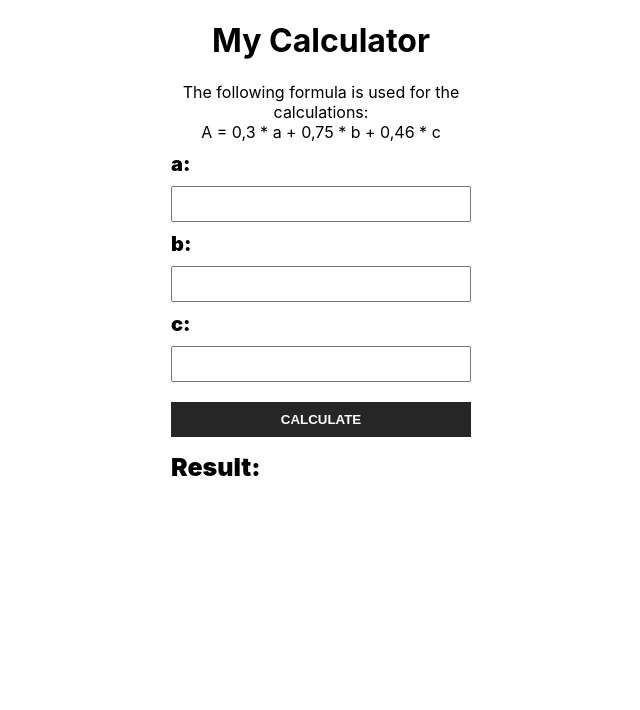
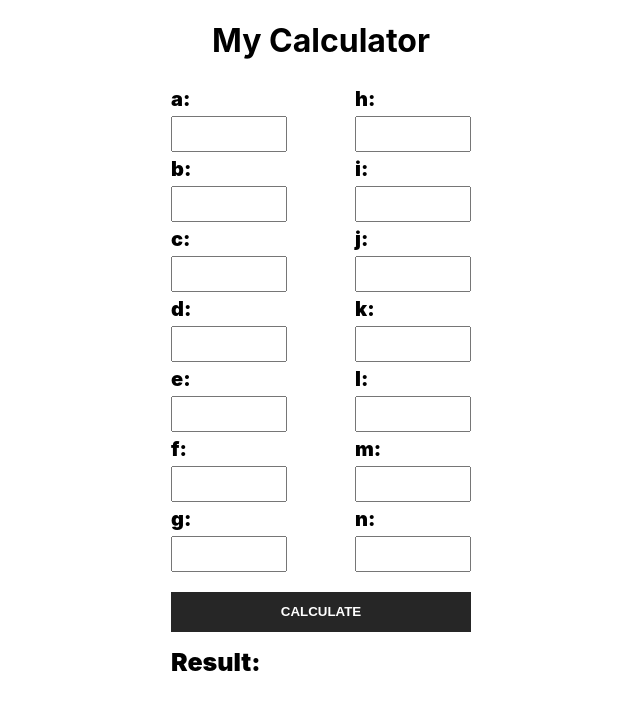
Before and after one commit to TatianaRyzhova/din-calculator, a React (Create React App) app: page / in a window 1280 px wide. Shown: the top 710 px of the page, without its empty margins (319-959 px from the left). Built offline with nearby package versions, Linux system fonts and the light colour scheme.

Commit message:
add missing parameters

```diff
--- a/src/App.css
+++ b/src/App.css
@@ -9,6 +9,20 @@ p {
   margin: auto;
 }
 
+.parameters {
+  display: flex;
+  justify-content: space-between;
+}
+.parameters-first {
+  display: flex;
+  flex-direction: column;
+}
+
+.parameters-second {
+  display: flex;
+  flex-direction: column;
+}
+
 form {
   display: flex;
   flex-direction: column;
@@ -17,7 +31,7 @@ form {
 }
 
 input {
-  max-width: 300px;
+  max-width: 100px;
   height: 30px;
   font-size: 15px;
   padding-left: 10px;
@@ -26,8 +40,8 @@ input {
 label {
   font-size: 20px;
   font-weight: 900;
-  margin-bottom: 10px;
-  margin-top: 10px;
+  margin-bottom: 5px;
+  margin-top: 5px;
   text-align: left;
 }
 
@@ -38,7 +52,7 @@ button {
   background-color: #262626;
   border: none;
   max-width: 300px;
-  height: 35px;
+  height: 40px;
   font-weight: 900;
   transition: 0.5s ease-in-out;
 }
@@ -55,6 +69,10 @@ button:hover {
   font-weight: 900;
 }
 
-span {
+.result-red {
   color: rgb(233, 42, 115);
 }
+
+.result-green {
+  color: rgb(9, 131, 9);
+}
--- a/src/App.js
+++ b/src/App.js
@@ -5,7 +5,18 @@ function App() {
 const [number, setNumber] = useState({
   a: '',
   b: '',
-  c: ''
+  c: '',
+  d: '',
+  e: '',
+  f: '',
+  g: '',
+  h: '',
+  i: '',
+  j: '',
+  k: '',
+  l: '',
+  m: '',
+  n: ''
 });
 const [result, setResult] = useState('');
 const [submitted, setSubmitted] = useState(false);
@@ -34,7 +45,18 @@ function handleSubmit(event) {
   setNumber({
     a: '',
     b: '',
-    c: ''
+    c: '',
+    d: '',
+    e: '',
+    f: '',
+    g: '',
+    h: '',
+    i: '',
+    j: '',
+    k: '',
+    l: '',
+    m: '',
+    n: ''
   })
   setSubmitted(false);
 }
@@ -42,10 +64,12 @@ function handleSubmit(event) {
   return (
     <div className="container">
       <h1>My Calculator</h1>
-      <p>The following formula is used for the calculations:</p>
-      <p>А = 0,3 * а + 0,75 * b + 0,46 * с</p>
+      {/* <p>The following formula is used for the calculations:</p>
+      <p>А = 0,3 * а + 0,75 * b + 0,46 * с</p> */}
 
       <form onSubmit={handleSubmit}>
+        <div className="parameters">
+          <div className="parameters-first">
             <label> a: </label>
             <input
               type="number"
@@ -55,7 +79,6 @@ function handleSubmit(event) {
               submitted={submitted}
               required
             />
-
             <label> b: </label>
             <input
               type="number"
@@ -65,7 +88,6 @@ function handleSubmit(event) {
               submitted={submitted}
               required
             />
-
             <label> c: </label>
             <input
               type="number"
@@ -76,12 +98,119 @@ function handleSubmit(event) {
               required
             />
 
+            <label> d: </label>
+            <input
+              type="number"
+              name="d"
+              onChange={handleChange}
+              value={number.d}
+              submitted={submitted}
+              required
+            />
+            <label> e: </label>
+            <input
+              type="number"
+              name="e"
+              onChange={handleChange}
+              value={number.e}
+              submitted={submitted}
+              required
+            />
+            <label> f: </label>
+            <input
+              type="number"
+              name="f"
+              onChange={handleChange}
+              value={number.f}
+              submitted={submitted}
+              required
+            />
+            <label> g: </label>
+            <input
+              type="number"
+              name="g"
+              onChange={handleChange}
+              value={number.g}
+              submitted={submitted}
+              required
+            />
+          </div>
+
+          <div className="parameters-second">
+            <label> h: </label>
+            <input
+              type="number"
+              name="h"
+              onChange={handleChange}
+              value={number.h}
+              submitted={submitted}
+              required
+            />
+            <label> i: </label>
+            <input
+              type="number"
+              name="i"
+              onChange={handleChange}
+              value={number.i}
+              submitted={submitted}
+              required
+            />
+            <label> j: </label>
+            <input
+              type="number"
+              name="j"
+              onChange={handleChange}
+              value={number.j}
+              submitted={submitted}
+              required
+            />
+
+            <label> k: </label>
+            <input
+              type="number"
+              name="k"
+              onChange={handleChange}
+              value={number.k}
+              submitted={submitted}
+              required
+            />
+            <label> l: </label>
+            <input
+              type="number"
+              name="l"
+              onChange={handleChange}
+              value={number.l}
+              submitted={submitted}
+              required
+            />
+            <label> m: </label>
+            <input
+              type="number"
+              name="m"
+              onChange={handleChange}
+              value={number.m}
+              submitted={submitted}
+              required
+            />
+            <label> n: </label>
+            <input
+              type="number"
+              name="n"
+              onChange={handleChange}
+              value={number.n}
+              submitted={submitted}
+              required
+            />
+          </div>
+        </div>
+
         <button type="submit">CALCULATE</button>
       </form>
 
       <div className="result">
-        <p>Result:
-          <span> {result}</span>
+        <p>
+          Result:
+          <span className={result > 0.259979 ? 'result-red' : 'result-green'}> {result}</span>
         </p>
       </div>
     </div>
```
Lines whose indentation alone changed are shown as unchanged.
